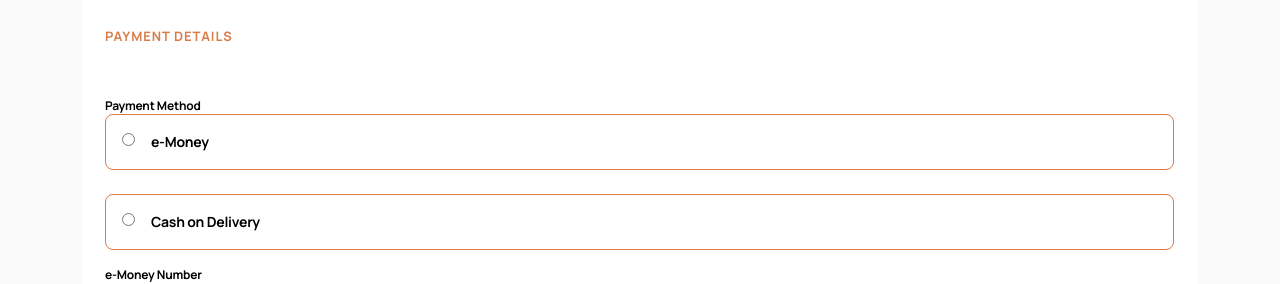
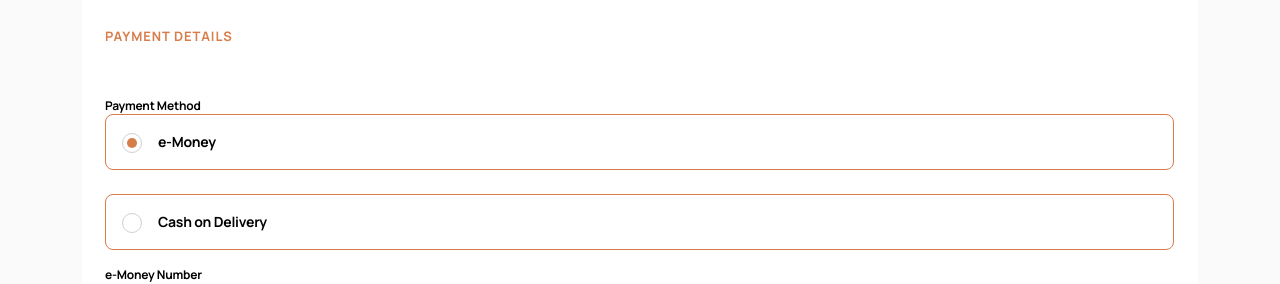
Before and after one commit to GIGAKLIBADZE/audiophile-ecommerce-website, a React (Vite) app: page /checkout in a window 1280 px wide. Shown: the part 1040-1324 px from the top of the page. Built offline with nearby package versions, Linux system fonts and the light colour scheme.

Commit message:
style the input radio types

```diff
--- a/src/index.css
+++ b/src/index.css
@@ -17,3 +17,25 @@ body {
     overflow-x: hidden;
     background-color: #fafafa;
 }
+
+input[type="radio"] {
+    appearance: none;
+    --webkit-appearence: none;
+    width: 2rem;
+    height: 2rem;
+    border-radius: 50%;
+    border: solid 1px #cfcfcf;
+    position: relative;
+}
+
+input[type="radio"]:checked:before {
+    content: "";
+    width: 1rem;
+    height: 1rem;
+    border-radius: 50%;
+    background-color: #d87d4a;
+    position: absolute;
+    top: 50%;
+    left: 50%;
+    transform: translate(-50%, -50%)
+}
--- a/src/pages/Checkout.tsx
+++ b/src/pages/Checkout.tsx
@@ -111,7 +111,11 @@ const Checkout: React.FC = () => {
                   <PaymentDetailsDetailPart>
                     <PaymentMethod>
                       <div>
-                        <input type="radio" name="payment-method" />
+                        <input
+                          type="radio"
+                          name="payment-method"
+                          defaultChecked
+                        />
                       </div>
                       <PaymentMethodText>e-Money</PaymentMethodText>
                     </PaymentMethod>
```
